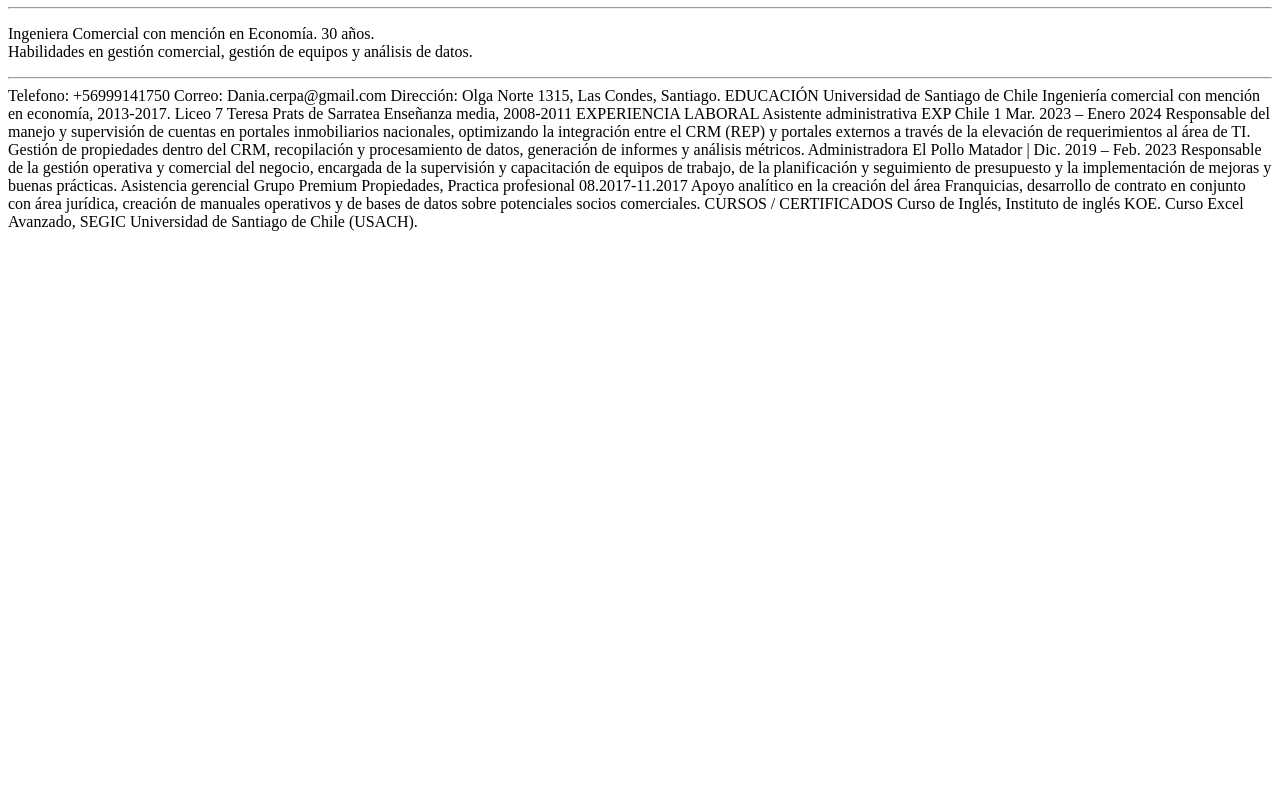
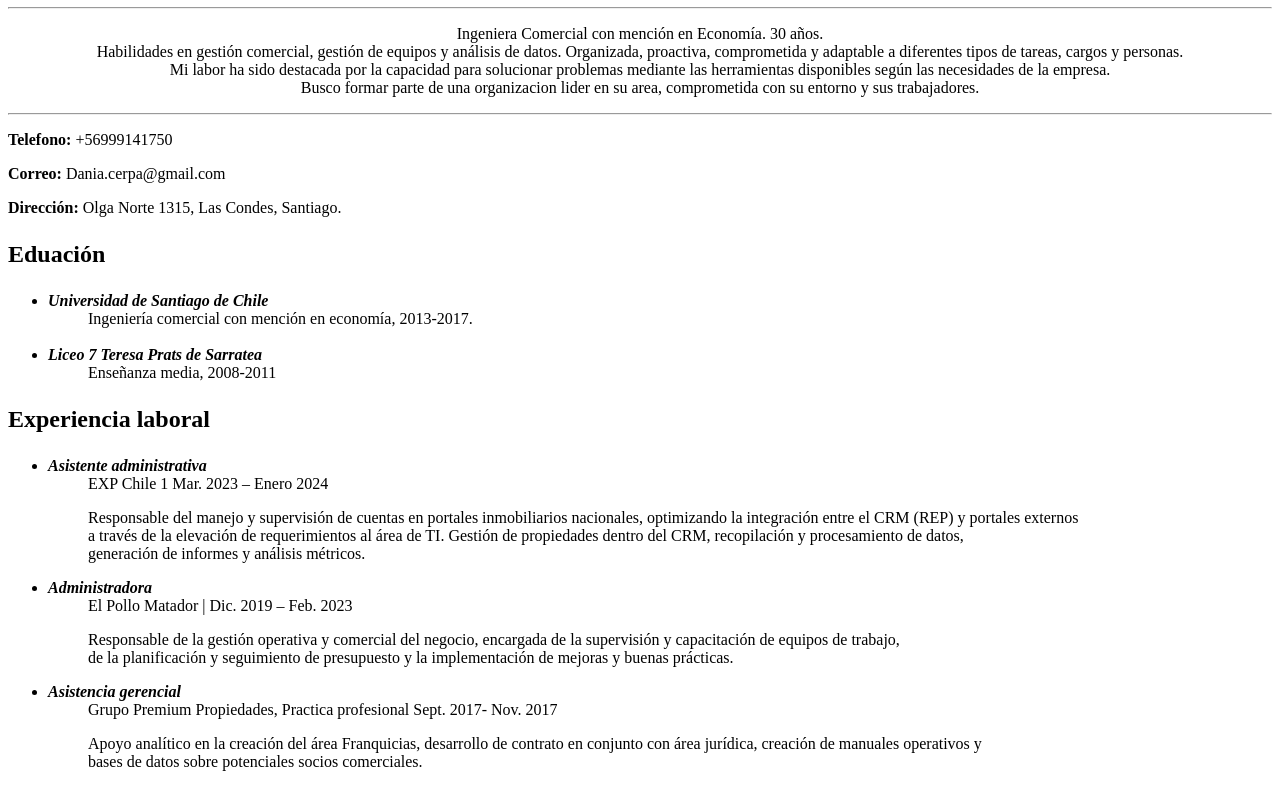
Before and after one commit to DaniaCerpa/Micv, a plain HTML site: page index.html in a window 1280 px wide. Shown: the part 73-863 px from the top of the page. Before the commit the page ends 800 px from the top, so only its background shows below. Drawn offline with Linux system fonts and the light colour scheme.

Commit message:
Cuarto commit

```diff
--- a/index.html
+++ b/index.html
@@ -6,28 +6,48 @@
     <title>Dania Cerpa CV</title>
 </head>
 <body>
-    <h1>Dania Cerpa</h1>
-    <hr> <p>Ingeniera Comercial con mención en Economía. 30 años. <br>Habilidades en gestión comercial, gestión de equipos y análisis de datos.</p><hr>
-    Telefono: +56999141750
-    Correo: Dania.cerpa@gmail.com
-    Dirección: Olga Norte 1315, Las Condes, Santiago.
-    EDUCACIÓN
-    Universidad de Santiago de Chile
-    Ingeniería comercial con mención en economía, 2013-2017.
-    Liceo 7 Teresa Prats de Sarratea
-    Enseñanza media, 2008-2011
-    EXPERIENCIA LABORAL
-    Asistente administrativa
-    EXP Chile 1 Mar. 2023 – Enero 2024
-    Responsable del manejo y supervisión de cuentas en portales inmobiliarios nacionales, optimizando la integración entre el CRM (REP) y portales externos a través de la elevación de requerimientos al área de TI. Gestión de propiedades dentro del CRM, recopilación y procesamiento de datos, generación de informes y análisis métricos.
-    Administradora
-    El Pollo Matador | Dic. 2019 – Feb. 2023
-    Responsable de la gestión operativa y comercial del negocio, encargada de la supervisión y capacitación de equipos de trabajo, de la planificación y seguimiento de presupuesto y la implementación de mejoras y buenas prácticas.
-    Asistencia gerencial
-    Grupo Premium Propiedades, Practica profesional 08.2017-11.2017
-    Apoyo analítico en la creación del área Franquicias, desarrollo de contrato en conjunto con área jurídica, creación de manuales operativos y de bases de datos sobre potenciales socios comerciales.
-    CURSOS / CERTIFICADOS
-    Curso de Inglés, Instituto de inglés KOE.
-    Curso Excel Avanzado, SEGIC Universidad de Santiago de Chile (USACH).
+
+    <center><h1>Dania Cerpa</h1></center>
+    <center><hr> <p>Ingeniera Comercial con mención en Economía. 30 años. <br>Habilidades en gestión comercial, gestión de equipos y análisis de datos. Organizada, proactiva, comprometida y adaptable a diferentes tipos de tareas, cargos y personas. <br> Mi labor ha sido destacada por la capacidad para solucionar problemas mediante las herramientas disponibles según las necesidades de la empresa. <br>Busco formar parte de una organizacion lider en su area, comprometida con su entorno y sus trabajadores.</p><hr></center>
+    <p><b>Telefono:</b> +56999141750</p>
+    <p><b>Correo:</b> Dania.cerpa@gmail.com</p>
+    <p><b>Dirección:</b> Olga Norte 1315, Las Condes, Santiago.</p>
+
+
+    <h2><p>Eduación </p></h2>
+    <dl>
+        <ul>
+       <li><dt><i><b>Universidad de Santiago de Chile</b></i></dt></li>
+         <dd>Ingeniería comercial con mención en economía, 2013-2017.</dd>
+         <br>
+      <li><dt><i><b>Liceo 7 Teresa Prats de Sarratea</b></i></dt></li>
+       <dd> Enseñanza media, 2008-2011</dd>
+        </ul>
+    </dl>
+    <h2><p>Experiencia laboral</p></h2>
+    <dl>
+        <ul>
+        <li><dt> <i><b>Asistente administrativa</b></i></dt></li>
+         <dd> EXP Chile 1 Mar. 2023 – Enero 2024 <br>
+                  <p>Responsable del manejo y supervisión de cuentas en portales inmobiliarios nacionales, optimizando la integración entre el CRM (REP) y portales externos <br>a través de la elevación de requerimientos al área de TI. Gestión de propiedades dentro del CRM, recopilación y procesamiento de datos, <br> generación de informes y análisis métricos.
+                </p></dd>
+        <li><dt><i><b>Administradora</b></i></li></dt>
+           <dd>El Pollo Matador | Dic. 2019 – Feb. 2023 <br>
+                    <p>Responsable de la gestión operativa y comercial del negocio, encargada de la supervisión y capacitación de equipos de trabajo, <br>de la planificación y seguimiento de presupuesto y la implementación de mejoras y buenas prácticas.
+                 </p></dd>
+       <li> <dt><i><b>Asistencia gerencial</b></i></dt></li>
+            <dd>Grupo Premium Propiedades, Practica profesional Sept. 2017- Nov. 2017 <br>
+                    <p> Apoyo analítico en la creación del área Franquicias, desarrollo de contrato en conjunto con área jurídica, creación de manuales operativos y <br>bases de datos sobre potenciales socios comerciales.
+                    </p></dd>
+        </ul>
+     </dl>
+    <h2><p>Cursos / Certificados</p></h2>
+    <li><i>Curso de Inglés, Instituto de inglés KOE.</i></li>
+    <li><i>Curso Excel Avanzado, SEGIC Universidad de Santiago de Chile (USACH).</i></li>
+<br>
+<br>
+<br>
+    <center><footer>Para saber mas sobre mi puedes revisar mi perfil en <a target="_blank" href="https://www.linkedin.com/in/daniacerpa/" title="Perfil Linkedin Dania Cerpa">Linkedin</a></footer></center>
+
 </body>
 </html>
```
